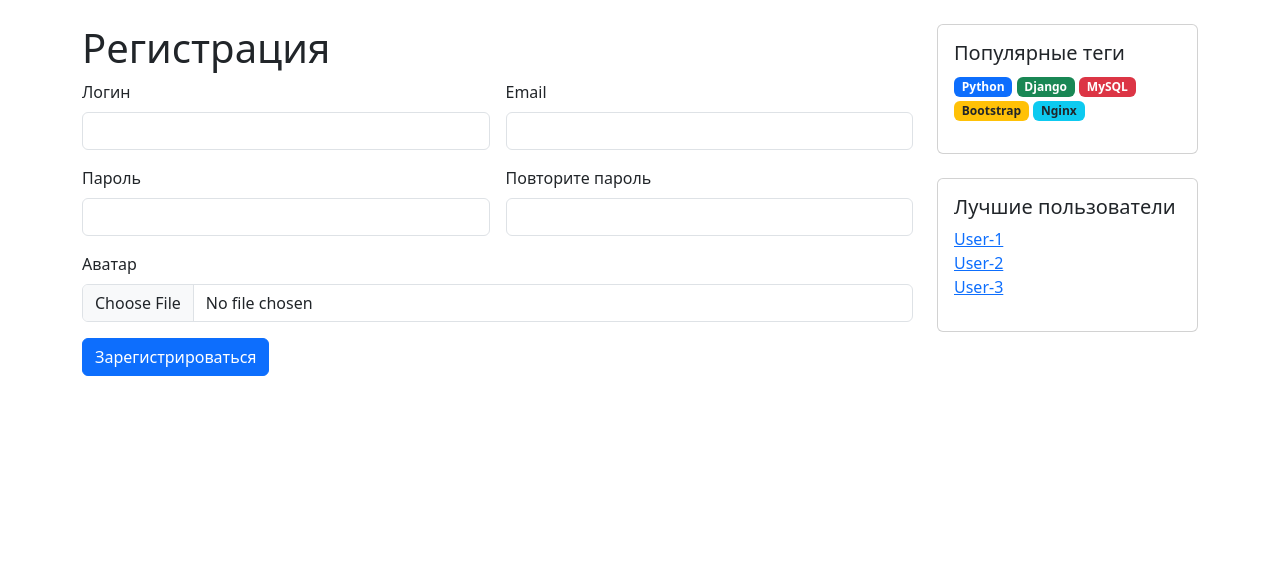
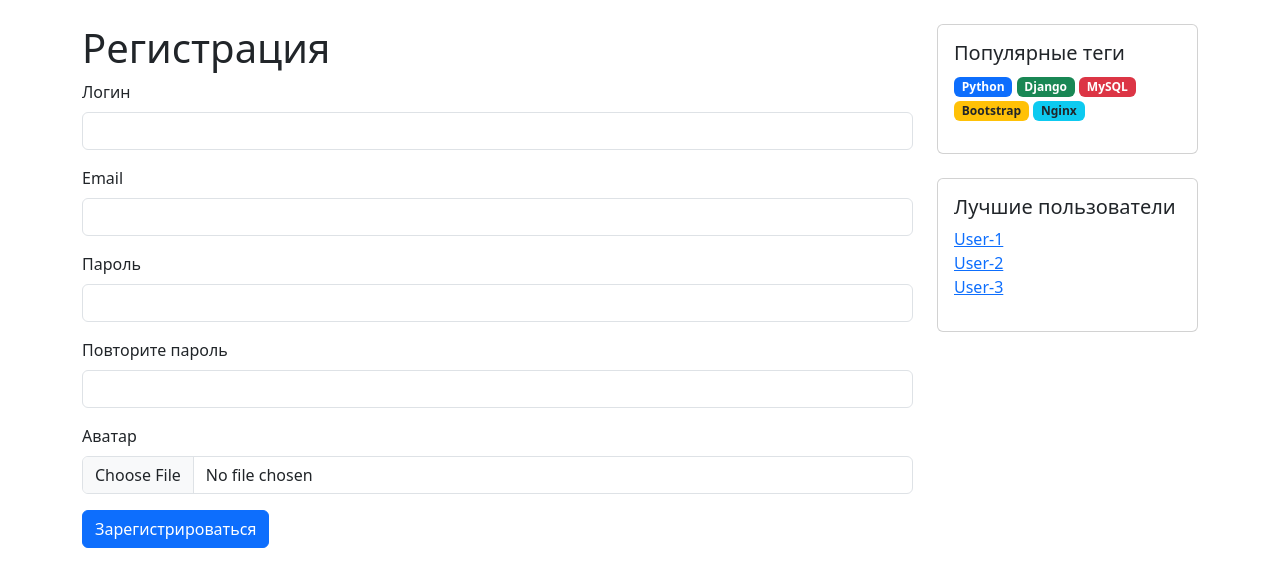
Before and after one commit to DeadlyParkour777/askquestion_vk_bmstu, a Django app: page /signup/ in a window 1280 px wide. Shown: the part 56-643 px from the top of the page. Run offline with Django 5.2, Linux system fonts and the light colour scheme; some libraries are stand-ins or nearby versions.

Commit message:
changed signup form, replaced href text within template

```diff
--- a/templates/index.html
+++ b/templates/index.html
@@ -16,7 +16,7 @@
     <div class="card-body">
         <div class="row">
             <div class="col-2 text-center">
-                <img src="https://via.placeholder.com/80" alt="avatar" class="rounded-circle mb-2">
+                <img src="https://placehold.co/80" alt="avatar" class="rounded-circle mb-2">
                 <div class="d-flex justify-content-center align-items-center">
                     <button class="btn btn-sm btn-outline-success me-2">-</button>
                     <span class="fs-5">{{ question.rating }}</span>
--- a/templates/nav.html
+++ b/templates/nav.html
@@ -7,8 +7,8 @@
                 <button class="btn btn-outline-light" type="submit">Найти</button>
             </form>
             <ul class="navbar-nav ms-auto mb-2 mb-lg-0">
-                <li class="nav-item"><a class="nav-link" href="#">Войти</a></li>
-                <li class="nav-item"><a class="nav-link" href="#">Регистрация</a></li>
+                <li class="nav-item"><a class="nav-link" href="{% url 'login' %}">Войти</a></li>
+                <li class="nav-item"><a class="nav-link" href="{% url 'signup' %}">Регистрация</a></li>
             </ul>
         </div>
     </div>
--- a/templates/question.html
+++ b/templates/question.html
@@ -7,7 +7,7 @@
     <div class="card-body">
         <div class="row">
             <div class="col-2 text-center">
-                <img src="https://via.placeholder.com/80" alt="avatar" class="rounded-circle mb-2">
+                <img src="https://placehold.co/80" alt="avatar" class="rounded-circle mb-2">
                 <div class="d-flex justify-content-center align-items-center">
                     <button class="btn btn-sm btn-outline-success me-2">-</button>
                     <span class="fs-5">{{ question.rating }}</span>
@@ -36,7 +36,7 @@
     <div class="card-body">
         <div class="row">
             <div class="col-2 text-center">
-                <img src="https://via.placeholder.com/80" alt="avatar" class="rounded-circle mb-2">
+                <img src="https://placehold.co/80" alt="avatar" class="rounded-circle mb-2">
                 <div class="d-flex justify-content-center align-items-center">
                     <button class="btn btn-sm btn-outline-success me-2">-</button>
                     <span class="fs-5">{{ answer.rating }}</span>
--- a/templates/signup.html
+++ b/templates/signup.html
@@ -2,28 +2,33 @@
 {% block title %}Регистрация{% endblock %}
 {% block content %}
     <h1>Регистрация</h1>
-    <form class="row g-3">
-        <div class="col-md-6">
+    <form>
+        <div class="mb-3">
             <label for="login" class="form-label">Логин</label>
             <input type="text" class="form-control" id="login">
         </div>
-        <div class="col-md-6">
+
+        <div class="mb-3">
             <label for="email" class="form-label">Email</label>
             <input type="email" class="form-control" id="email">
         </div>
-        <div class="col-md-6">
+
+        <div class="mb-3">
             <label for="password" class="form-label">Пароль</label>
             <input type="password" class="form-control" id="password">
         </div>
-        <div class="col-md-6">
+
+        <div class="mb-3">
             <label for="password_repeat" class="form-label">Повторите пароль</label>
             <input type="password" class="form-control" id="password_repeat">
         </div>
-        <div class="col-12">
+
+        <div class="mb-3">
             <label for="avatar" class="form-label">Аватар</label>
             <input class="form-control" type="file" id="avatar">
         </div>
-        <div class="col-12">
+
+        <div class="mb-3">
             <button type="submit" class="btn btn-primary">Зарегистрироваться</button>
         </div>
     </form>
```
